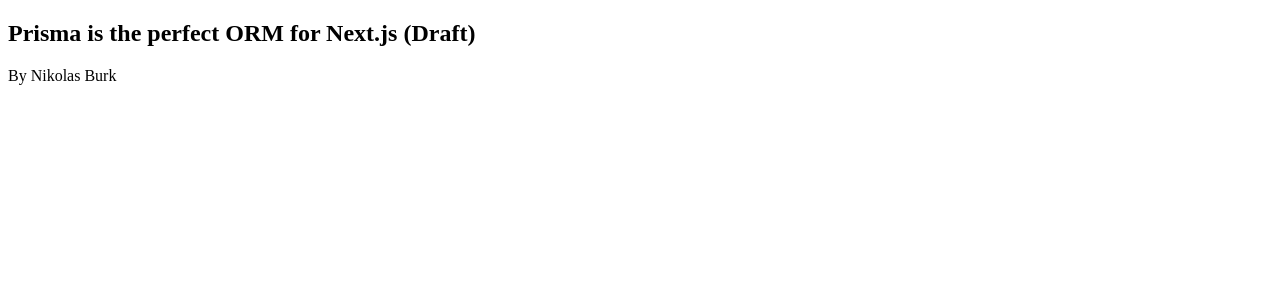
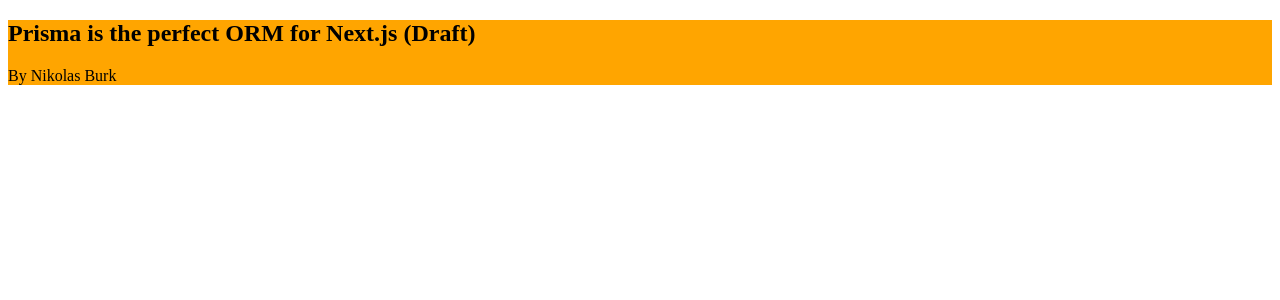
Before and after one commit to miku0129/prj_nextjs_myblog, a Next.js app: page /posts/1 in a window 1280 px wide. Shown: the top 300 px of the page. Built offline with nearby package versions, Linux system fonts and the light colour scheme.

Commit message:
style: add css file to page.tsx under posts

```diff
--- a/package.json
+++ b/package.json
@@ -12,6 +12,7 @@
     "next": "^14.2.15",
     "react": "^18.3.1",
     "react-dom": "^18.3.1",
+    "tailwindcss": "^3.4.13",
     "vercel": "^37.8.0"
   },
   "devDependencies": {
--- a/src/app/posts/[id]/page.tsx
+++ b/src/app/posts/[id]/page.tsx
@@ -1,13 +1,8 @@
-'use client'
+import React from "react";
+import styles from "./posts-page.module.css";
 
-import React from "react";
-
-export default function Post({
-  params,
-}: {
-  params: { slug: string }
-}){
-    console.log("params", params)
+export default function Post({ params }: { params: { slug: string } }) {
+  console.log("params", params);
 
   const getPost = () => {
     const post = {
@@ -33,30 +28,10 @@
 
   return (
     <div>
-      <h2>{title}</h2>
-      <p>By {getPost().props?.author?.name || "Unknown author"}</p>
+      <div className={styles.post}>
+        <h2>{title}</h2>
+        <p>By {getPost().props?.author?.name || "Unknown author"}</p>
+      </div>
     </div>
-    //   <style jsx>{`
-    //     .page {
-    //       background: white;
-    //       padding: 2rem;
-    //     }
-
-    //     .actions {
-    //       margin-top: 2rem;
-    //     }
-
-    //     button {
-    //       background: #ececec;
-    //       border: 0;
-    //       border-radius: 0.125rem;
-    //       padding: 1rem 2rem;
-    //     }
-
-    //     button + button {
-    //       margin-left: 1rem;
-    //     }
-    //   `}</style>
-    // </Layout>
   );
-};
+}
--- /dev/null
+++ b/src/app/posts/[id]/posts-page.module.css
@@ -0,0 +1,3 @@
+.post{
+    background: orange;
+}
```
Also changed, not shown: 1 other file (tests, documents, lock files or other folders).
